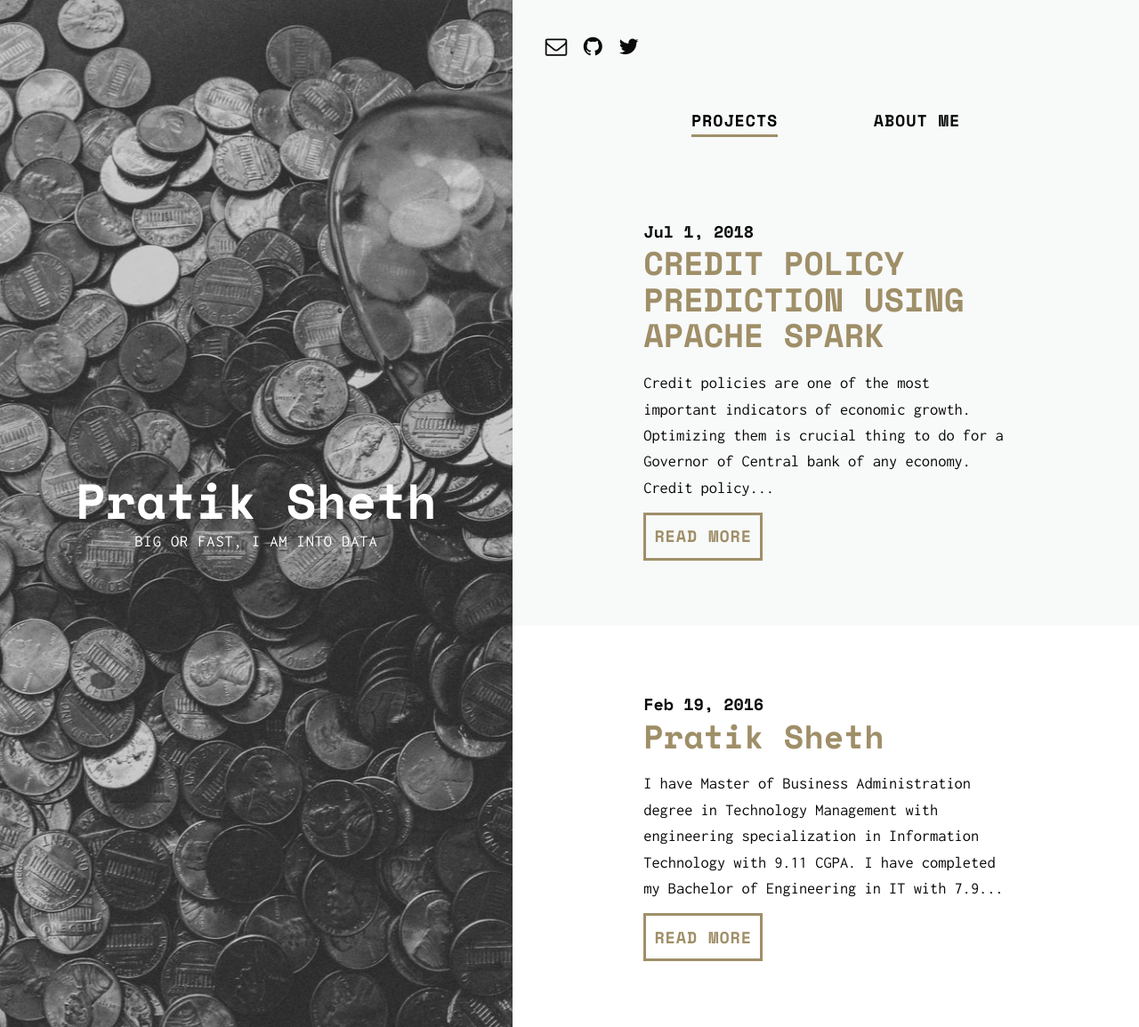
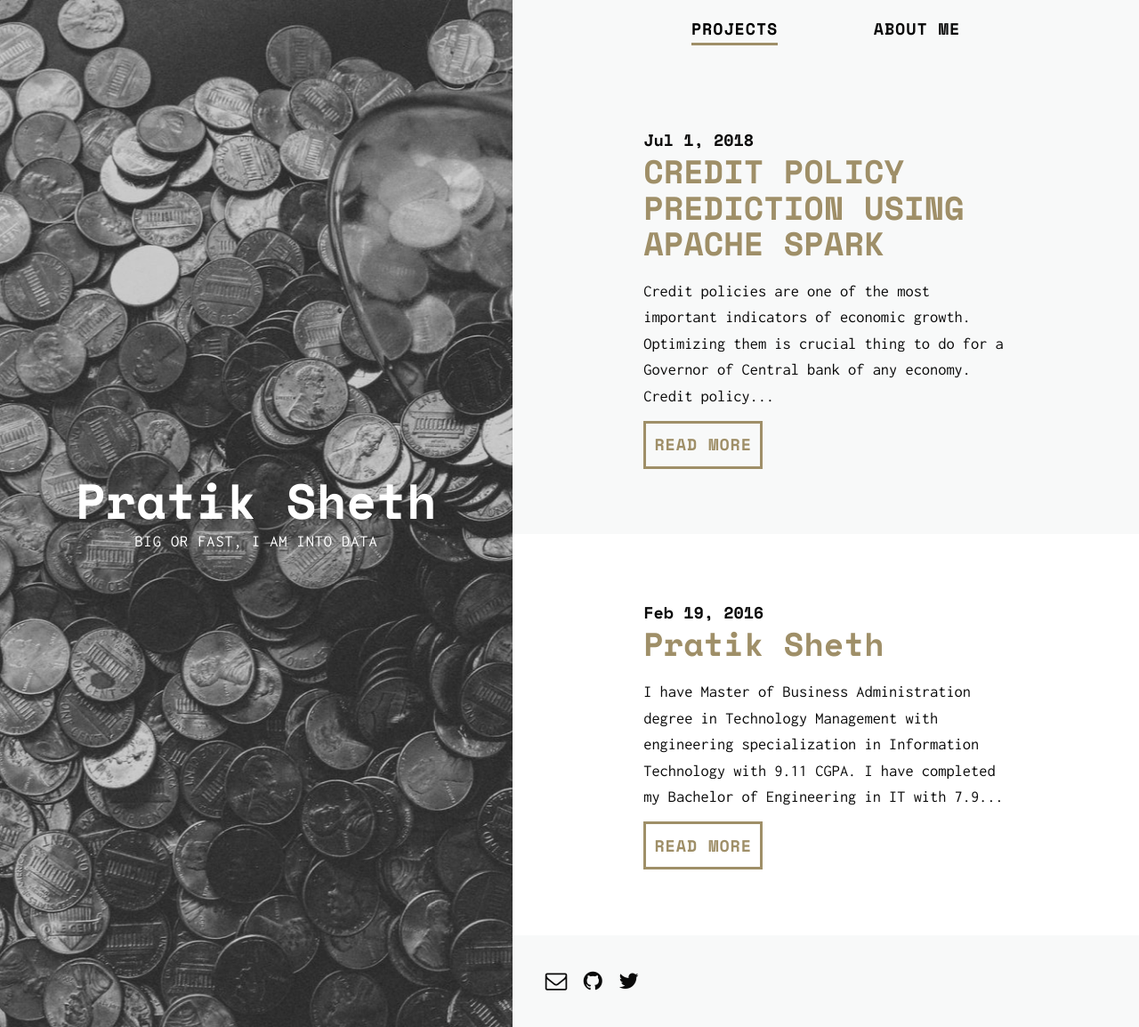
Before and after one commit to daftengineer/daftengineer.github.io, a Jekyll site: the page built from index.html, in a window 1280 px wide and 1154 px high. Shown: the whole window at 89% size. Built offline with Jekyll 4.4.1, drawn with Linux system fonts in a browser that asks for light colours; nearby versions of some CDN libraries; the list of posts is cut into pages by our own code.

Commit message:
Update index.html

```diff
--- a/index.html
+++ b/index.html
@@ -14,7 +14,6 @@ layout: default
   </div>
 
   <div>
-    {% include archive-link.html %}
     <header>
       <ul class="tabs">
         <li class="tabs__item">projects</li>
@@ -48,7 +47,7 @@ layout: default
         </div>
       {% endif %}
 
-     <!-- {% include archive-link.html %}-->
+      {% include archive-link.html %}
     </div>
 
     {% include categories-tab.html %}
```
